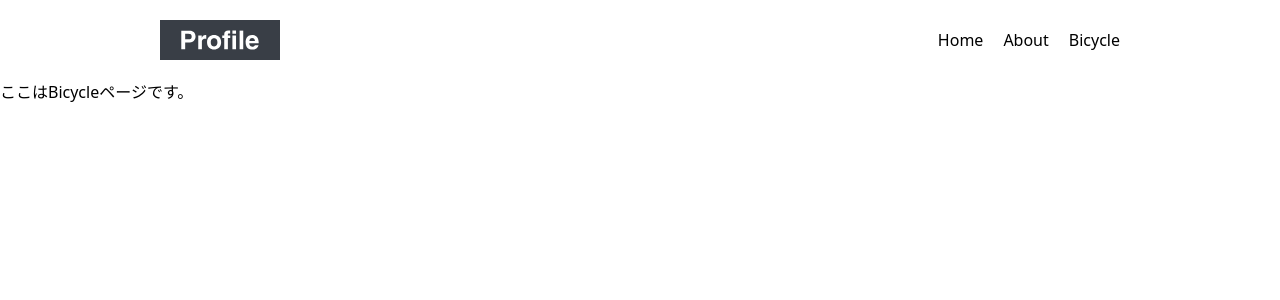
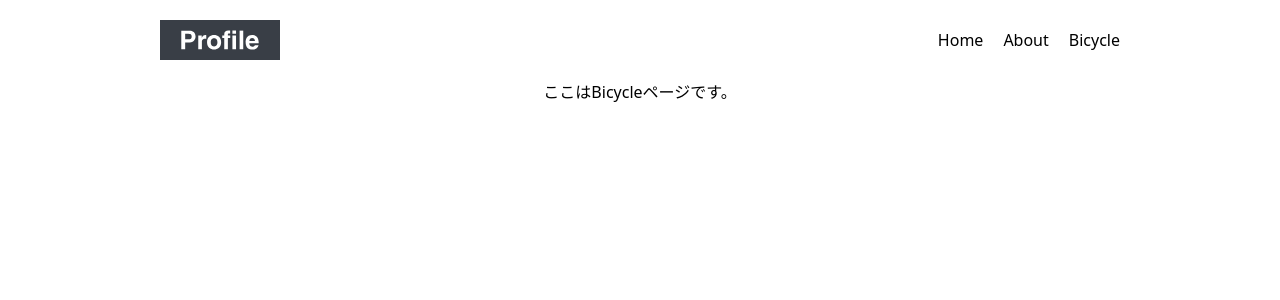
Before and after one commit to ryoma-abe/React-dev, a React (Vite) app in the folder profile/my-app/: page /page/bicycle in a window 1280 px wide. Shown: the top 300 px of the page. Built offline with nearby package versions, Linux system fonts and the light colour scheme.

Commit message:
MD修正

```diff
--- a/profile/my-app/src/pages/PageAbout.jsx
+++ b/profile/my-app/src/pages/PageAbout.jsx
@@ -2,7 +2,7 @@ export const PageAbout = () => {
   return (
     <>
       <div>
-        <h1>ここはアバウトページです。</h1>
+        <h1 className="text-center">ここはアバウトページです。</h1>
       </div>
     </>
   );
--- a/profile/my-app/src/pages/PageBicycle.jsx
+++ b/profile/my-app/src/pages/PageBicycle.jsx
@@ -1,10 +1,8 @@
-
-
 export const PageBicycle = () => {
   return (
     <>
       <div>
-        <h1>ここはBicycleページです。</h1>
+        <h1 className="text-center">ここはBicycleページです。</h1>
       </div>
     </>
   );
```
